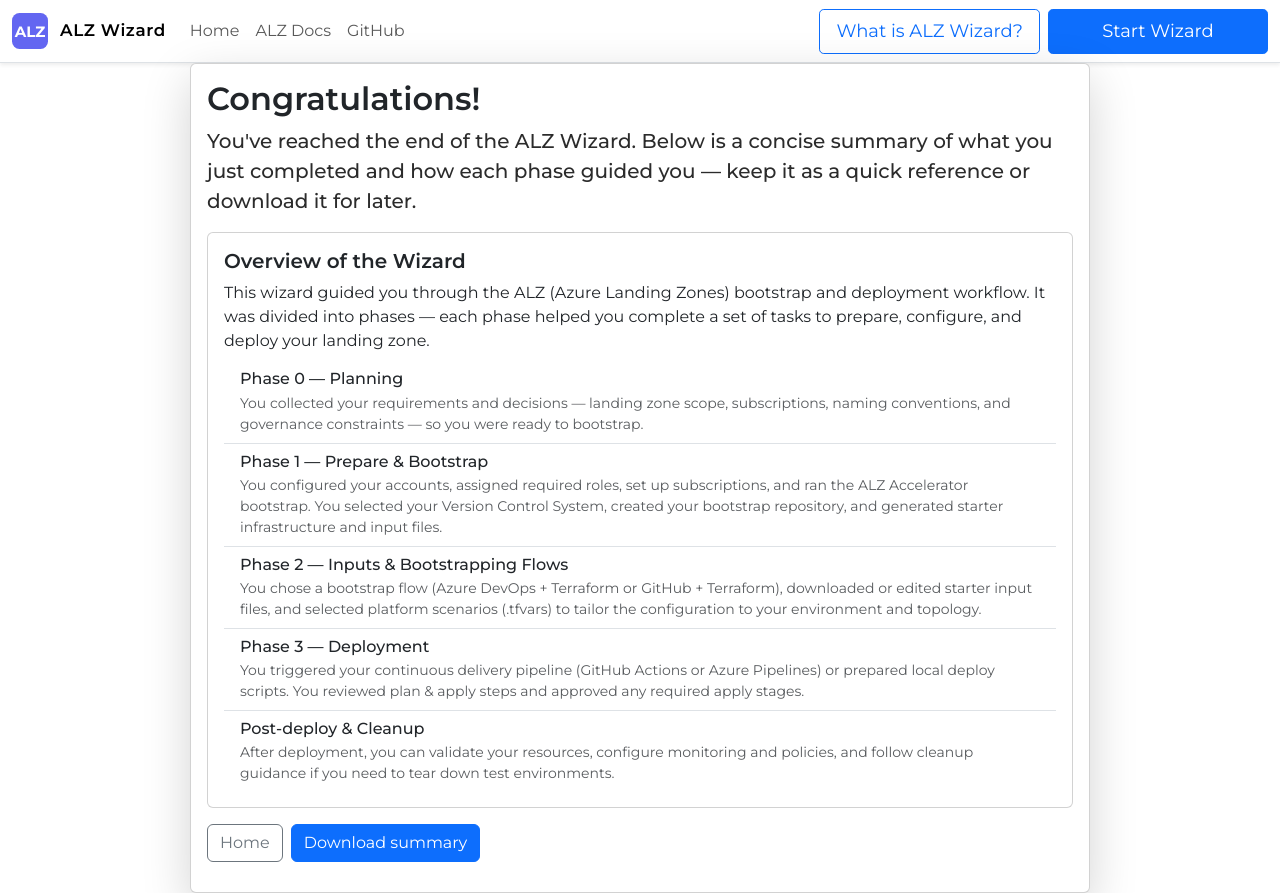
After one commit to soaand01/alzWizard, a Flask app: page /finish in a window 1280 px wide. The commit adds this page. Run offline with Flask 3, Linux system fonts and the light colour scheme; some libraries are stand-ins or nearby versions.

Commit message:
Adding finish page

```diff
--- a/app.py
+++ b/app.py
@@ -53,5 +53,10 @@
 def phase3():
     return render_template('phases/phase3.html')
 
+
+@app.route('/finish')
+def finish():
+    return render_template('finish.html')
+
 if __name__ == '__main__':
     app.run(debug=True)
--- /dev/null
+++ b/templates/finish.html
@@ -0,0 +1,84 @@
+{% extends 'base.html' %}
+{% block content %}{% include 'navmenu.html' %}
+
+<div class="container d-flex justify-content-center align-items-center" style="min-height: 100vh;">
+  <div class="card w-100 shadow-lg" style="max-width:900px;">
+    <div class="card-body">
+      <h2 class="card-title mb-2">Congratulations!</h2>
+  <p class="lead mb-3">You've reached the end of the ALZ Wizard. Below is a concise summary of what you just completed and how each phase guided you — keep it as a quick reference or download it for later.</p>
+
+      <div class="card mb-3">
+        <div class="card-body">
+          <h5 class="card-title">Overview of the Wizard</h5>
+          <p class="mb-2">This wizard guided you through the ALZ (Azure Landing Zones) bootstrap and deployment workflow. It was divided into phases — each phase helped you complete a set of tasks to prepare, configure, and deploy your landing zone.</p>
+
+          <div class="list-group list-group-flush">
+            <div class="list-group-item">
+              <h6 class="mb-1">Phase 0 — Planning</h6>
+              <p class="mb-0 small text-muted">You collected your requirements and decisions — landing zone scope, subscriptions, naming conventions, and governance constraints — so you were ready to bootstrap.</p>
+            </div>
+
+            <div class="list-group-item">
+              <h6 class="mb-1">Phase 1 — Prepare & Bootstrap</h6>
+              <p class="mb-0 small text-muted">You configured your accounts, assigned required roles, set up subscriptions, and ran the ALZ Accelerator bootstrap. You selected your Version Control System, created your bootstrap repository, and generated starter infrastructure and input files.</p>
+            </div>
+
+            <div class="list-group-item">
+              <h6 class="mb-1">Phase 2 — Inputs & Bootstrapping Flows</h6>
+              <p class="mb-0 small text-muted">You chose a bootstrap flow (Azure DevOps + Terraform or GitHub + Terraform), downloaded or edited starter input files, and selected platform scenarios (.tfvars) to tailor the configuration to your environment and topology.</p>
+            </div>
+
+            <div class="list-group-item">
+              <h6 class="mb-1">Phase 3 — Deployment</h6>
+              <p class="mb-0 small text-muted">You triggered your continuous delivery pipeline (GitHub Actions or Azure Pipelines) or prepared local deploy scripts. You reviewed plan & apply steps and approved any required apply stages.</p>
+            </div>
+
+            <div class="list-group-item">
+              <h6 class="mb-1">Post-deploy & Cleanup</h6>
+              <p class="mb-0 small text-muted">After deployment, you can validate your resources, configure monitoring and policies, and follow cleanup guidance if you need to tear down test environments.</p>
+            </div>
+          </div>
+        </div>
+      </div>
+
+      <div class="mb-3 d-flex gap-2">
+        <a href="/" class="btn btn-outline-secondary">Home</a>
+        <a id="downloadSummary" class="btn btn-primary">Download summary</a>
+      </div>
+
+    </div>
+  </div>
+</div>
+
+{% endblock %}
+
+{% block scripts %}
+<script>
+// Static descriptive summary of each phase. The Download button exports this human-readable text.
+(function(){
+  var summaryText = [];
+  summaryText.push('ALZ Wizard — Phase summary');
+  summaryText.push('');
+  summaryText.push('Phase 0 — Planning: Collect your requirements and decisions — landing zone scope, subscriptions, naming conventions, and governance constraints.');
+  summaryText.push('Phase 1 — Prepare & Bootstrap: Configure your accounts, assign roles, set up subscriptions, choose your VCS, create your bootstrap repo, and run the bootstrap to generate starter inputs.');
+  summaryText.push('Phase 2 — Inputs & Bootstrapping Flows: Select your bootstrap flow (Azure DevOps + Terraform or GitHub + Terraform), download or edit starter inputs, and pick platform scenarios (.tfvars) to tailor the configuration.');
+  summaryText.push('Phase 3 — Deployment: Trigger your CD pipeline (GitHub Actions or Azure Pipelines) or run local deploy scripts. Review the plan & apply steps and approve as required.');
+  summaryText.push('Post-deploy & Cleanup: Validate your deployed resources, configure monitoring/policies, and follow cleanup guidance for test environments.');
+  summaryText.push('');
+  summaryText.push('Congratulations — you have completed the ALZ Wizard! Use the downloaded summary as a reference for your next steps.');
+
+  var btn = document.getElementById('downloadSummary');
+  if (!btn) return;
+  btn.addEventListener('click', function(){
+    var blob = new Blob([summaryText.join('\n')], { type: 'text/plain' });
+    var url = URL.createObjectURL(blob);
+    var a = document.createElement('a');
+    a.href = url;
+    a.download = 'alz-wizard-phases-summary.txt';
+    document.body.appendChild(a);
+    a.click();
+    setTimeout(function(){ URL.revokeObjectURL(url); a.remove(); }, 1500);
+  });
+})();
+</script>
+{% endblock %}
```
Also changed, not shown: templates/phases/phase3.html (+16 -1 lines).
